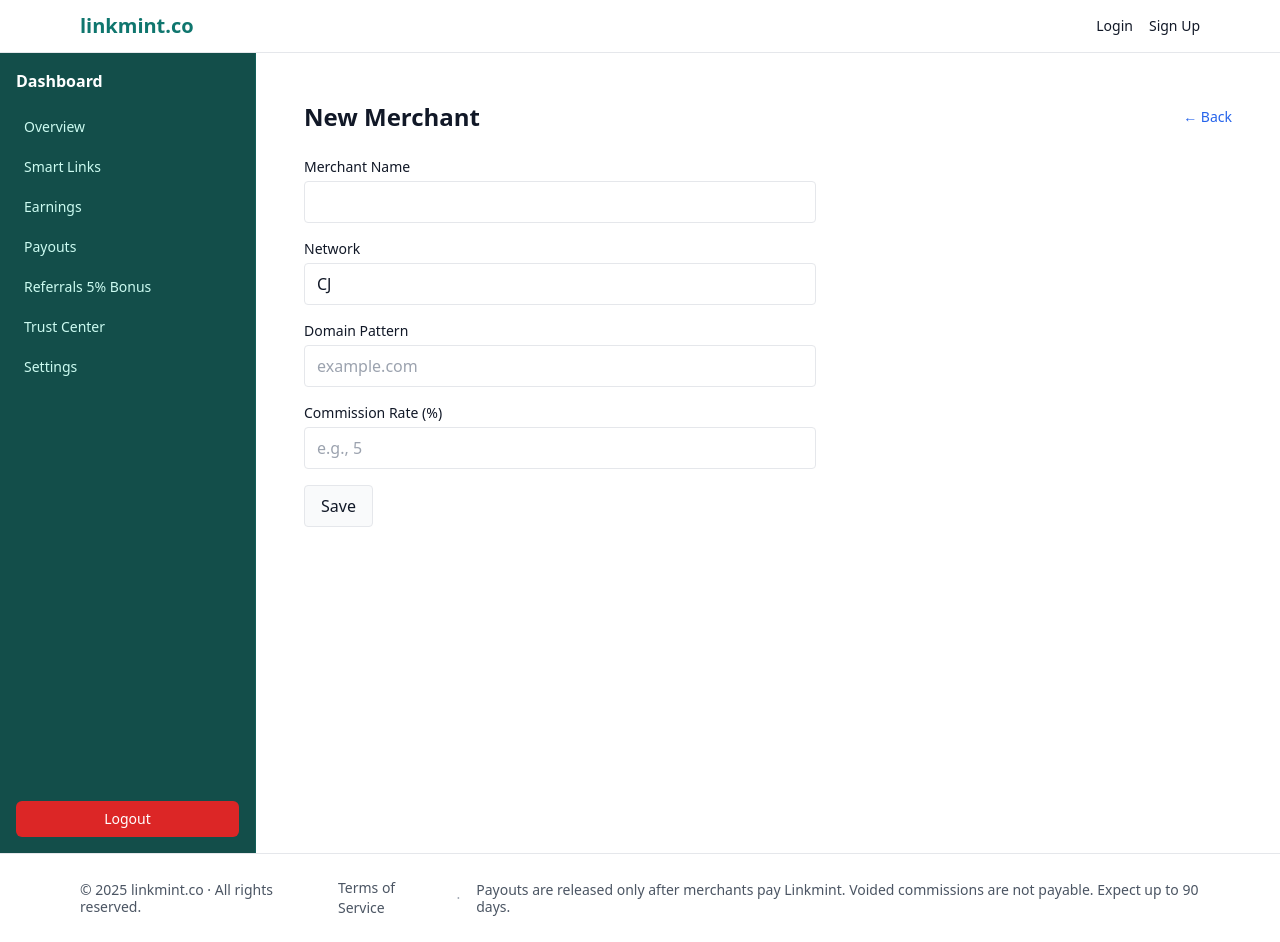
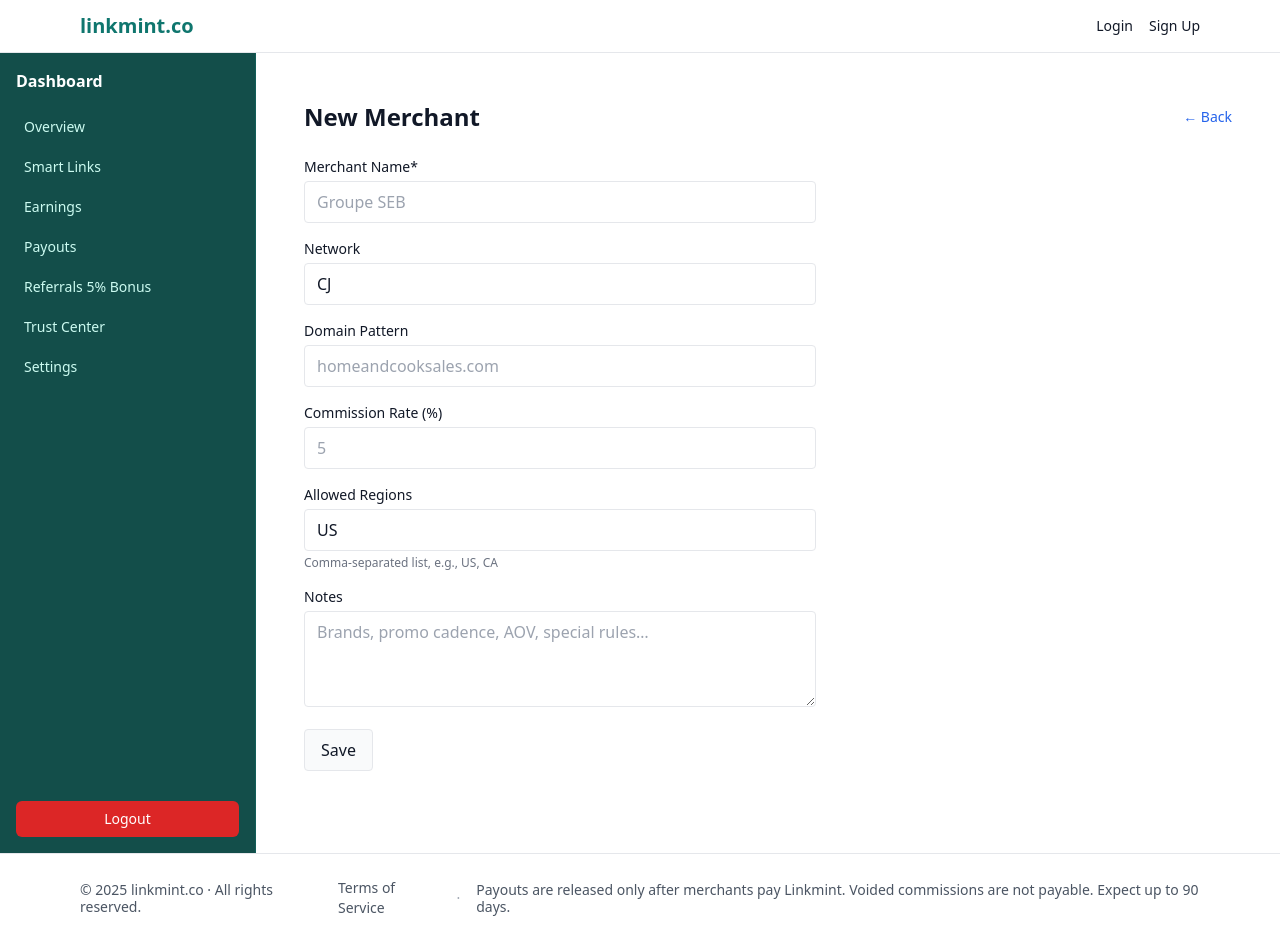
Before and after one commit to begintolern/Linkmint, a Next.js app: page /dashboard/merchants/new in a window 1280 px wide. Built offline with nearby package versions, Linux system fonts and the light colour scheme; no server answers.

Commit message:
feat(merchants): add Allowed Regions and Notes to New Merchant form

```diff
--- a/app/dashboard/merchants/new/page.tsx
+++ b/app/dashboard/merchants/new/page.tsx
@@ -10,6 +10,8 @@ export default function NewMerchantPage() {
   const [network, setNetwork] = useState("CJ");
   const [domainPattern, setDomainPattern] = useState("");
   const [commissionRate, setCommissionRate] = useState("");
+  const [allowedRegions, setAllowedRegions] = useState("US"); // comma-separated
+  const [notes, setNotes] = useState("");
   const [msg, setMsg] = useState<string | null>(null);
   const [loading, setLoading] = useState(false);
 
@@ -30,7 +32,8 @@ export default function NewMerchantPage() {
           domainPattern,
           commissionType: "PERCENT",
           commissionRate: commissionRate ? Number(commissionRate) : null,
-          allowedRegions: ["US"],
+          allowedRegions, // API accepts comma-separated string or string[]
+          notes: notes || null,
         }),
       });
       const json = await res.json();
@@ -57,41 +60,69 @@ export default function NewMerchantPage() {
 
       <form onSubmit={onSubmit} className="space-y-4 max-w-lg">
         <div>
-          <label className="block text-sm font-medium mb-1">Merchant Name</label>
+          <label className="block text-sm font-medium mb-1">Merchant Name*</label>
           <input
             className="w-full border rounded px-3 py-2"
             value={merchantName}
             onChange={(e) => setMerchantName(e.target.value)}
+            placeholder="Groupe SEB"
+            required
           />
         </div>
+
         <div>
           <label className="block text-sm font-medium mb-1">Network</label>
           <input
             className="w-full border rounded px-3 py-2"
             value={network}
             onChange={(e) => setNetwork(e.target.value)}
-            placeholder="CJ / Rakuten / Amazon / Impact / Awin"
+            placeholder="CJ / Rakuten / Impact / Awin"
           />
         </div>
+
         <div>
           <label className="block text-sm font-medium mb-1">Domain Pattern</label>
           <input
             className="w-full border rounded px-3 py-2"
             value={domainPattern}
             onChange={(e) => setDomainPattern(e.target.value)}
-            placeholder="example.com"
+            placeholder="homeandcooksales.com"
           />
         </div>
+
         <div>
           <label className="block text-sm font-medium mb-1">Commission Rate (%)</label>
           <input
             type="number"
+            step="0.01"
             className="w-full border rounded px-3 py-2"
             value={commissionRate}
             onChange={(e) => setCommissionRate(e.target.value)}
-            placeholder="e.g., 5"
+            placeholder="5"
           />
         </div>
+
+        <div>
+          <label className="block text-sm font-medium mb-1">Allowed Regions</label>
+          <input
+            className="w-full border rounded px-3 py-2"
+            value={allowedRegions}
+            onChange={(e) => setAllowedRegions(e.target.value)}
+            placeholder="US, CA"
+          />
+          <p className="text-xs text-gray-500 mt-1">Comma-separated list, e.g., US, CA</p>
+        </div>
+
+        <div>
+          <label className="block text-sm font-medium mb-1">Notes</label>
+          <textarea
+            className="w-full border rounded px-3 py-2 min-h-[96px]"
+            value={notes}
+            onChange={(e) => setNotes(e.target.value)}
+            placeholder="Brands, promo cadence, AOV, special rules…"
+          />
+        </div>
+
         <button
           type="submit"
           disabled={loading}
```
